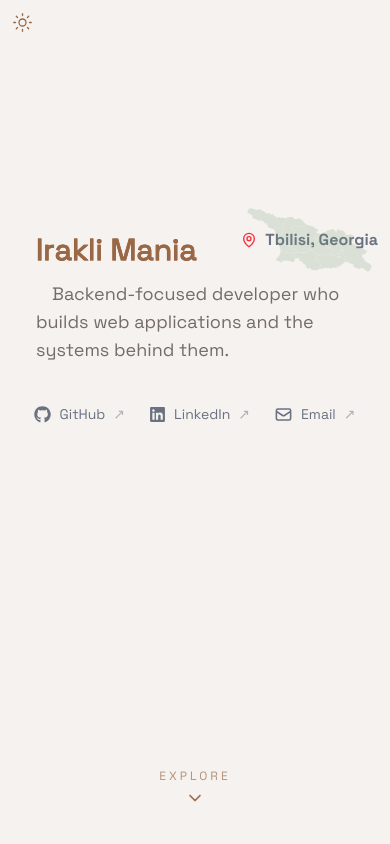
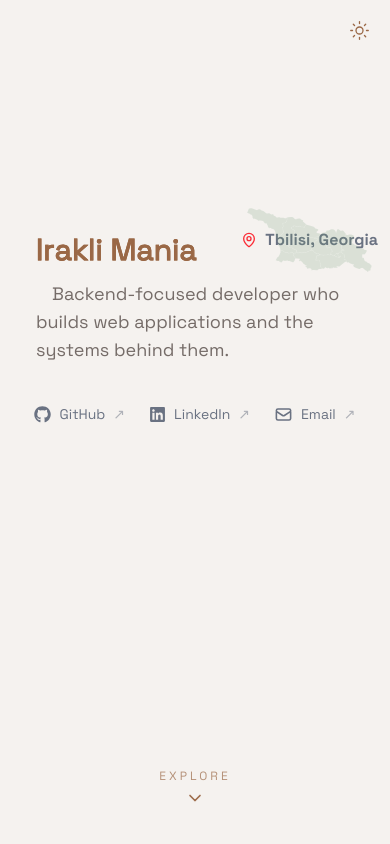
Before and after one commit to ikamania/mani-portfolio, a React (Vite) app in the folder portfolio/: page /#/ in a window 390 px wide. Shown: the top 844 px of the page. Built offline with nearby package versions, Linux system fonts and the light colour scheme.

Commit message:
fix: enable mobile theme toggle

```diff
--- a/portfolio/src/components/ThemeToggle.tsx
+++ b/portfolio/src/components/ThemeToggle.tsx
@@ -15,7 +15,7 @@ const ThemeToggle = () => {
     <button
       type="button"
       onClick={() => setDark(!dark)}
-      className="fixed left-3 top-3 sm:left-auto sm:top-5 sm:right-5 text-accent animate-fade-right cursor-pointer"
+      className="z-50 fixed top-5 right-5 text-accent animate-fade-right cursor-pointer"
       aria-label="Toggle theme"
     >
       {dark ? (
```
